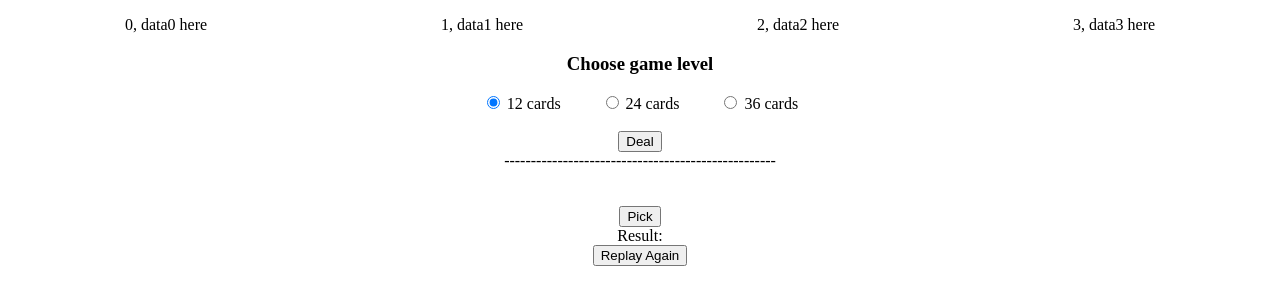
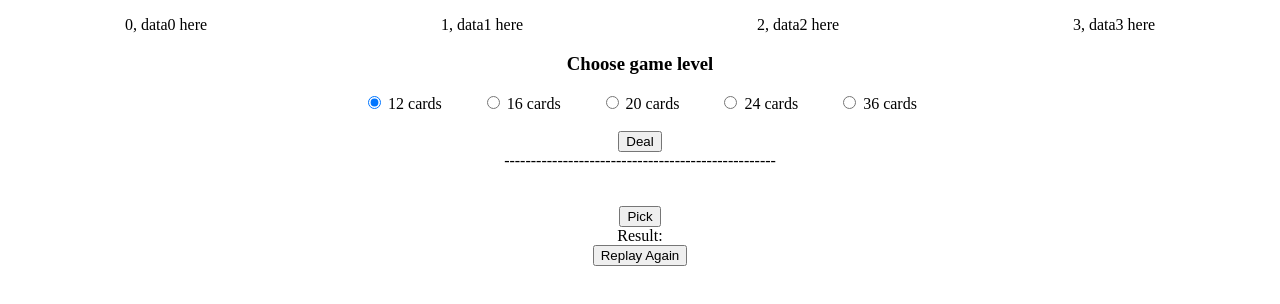
Before and after one commit to BlackJack255/Html_Games, a plain HTML site: page 006_Nimbly/index.html in a window 1280 px wide. Drawn offline with Linux system fonts and the light colour scheme.

Commit message:
[feat] 006_Nimbly: add few basic game levels, simpler to think and calculate

```diff
--- a/006_Nimbly/index.html
+++ b/006_Nimbly/index.html
@@ -17,6 +17,12 @@
             <div>
                 <input type="RADIO" id="game-level" name="game-level"  value="3" checked>
                 <label for="game-level">12 cards</label>
+                &nbsp;&nbsp;&nbsp;&nbsp;&nbsp;&nbsp;&nbsp;&nbsp;
+                <input type="RADIO" id="game-level" name="game-level"  value="4">
+                <label for="game-level">16 cards</label>
+                &nbsp;&nbsp;&nbsp;&nbsp;&nbsp;&nbsp;&nbsp;&nbsp;
+                <input type="RADIO" id="game-level" name="game-level"  value="5">
+                <label for="game-level">20 cards</label>
                 &nbsp;&nbsp;&nbsp;&nbsp;&nbsp;&nbsp;&nbsp;&nbsp;
                 <input type="RADIO" id="game-level" name="game-level"  value="6">
                 <label for="game-level">24 cards</label>
```
